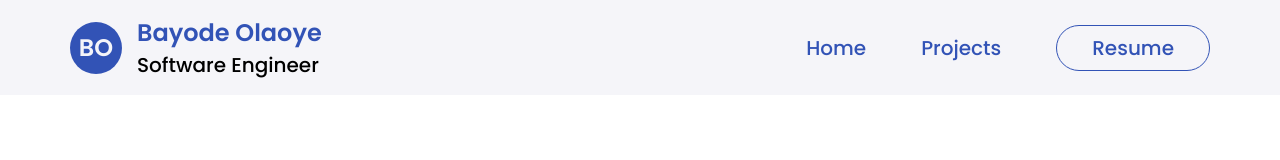
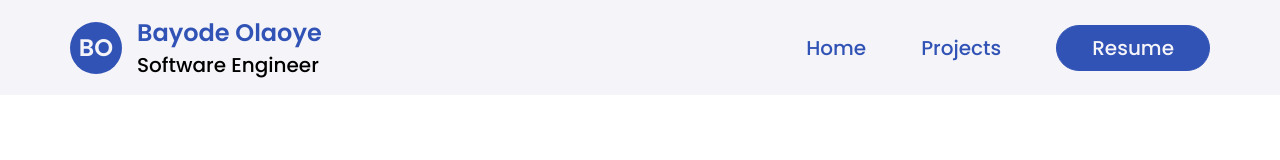
Before and after one commit to bayodelaoye/bayodelaoye.github.io, a React (Vite) app: page / in a window 1280 px wide. In both pictures the pointer is over the link "Resume". Shown: the top 160 px of the page. Built offline with nearby package versions, Linux system fonts and the light colour scheme.

Commit message:
Added hover effect on navigation button

```diff
--- a/src/components/Navigation/Navigation.css
+++ b/src/components/Navigation/Navigation.css
@@ -63,6 +63,12 @@
   padding: 7px 35px 7px 35px;
   border-radius: 50px;
   transition: background-color 0.15s ease, color 0.15s ease;
+}
+
+.nav-btn:hover {
+  border: 1px solid var(--main-blue);
+  background-color: var(--main-blue);
+  color: var(--off-white);
 }
 
 /********** Media queries **********/
@@ -193,4 +199,10 @@
     border-radius: 50px;
     transition: background-color 0.15s ease, color 0.15s ease;
   }
+
+  .nav-btn:hover {
+    border: 1px solid var(--main-blue);
+    background-color: var(--main-blue);
+    color: var(--off-white);
+  }
 }
```
